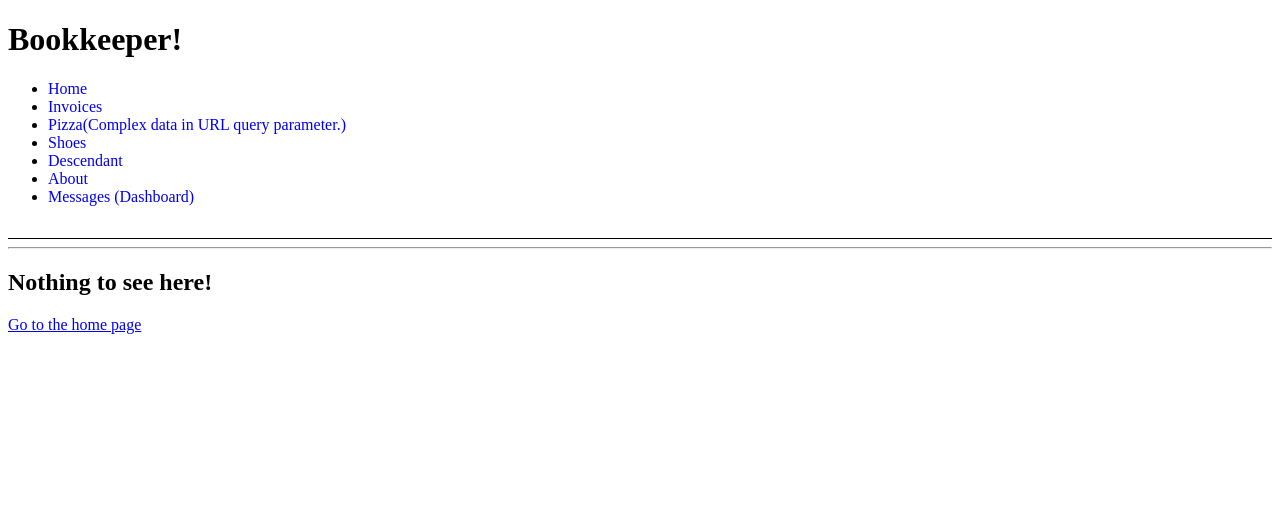
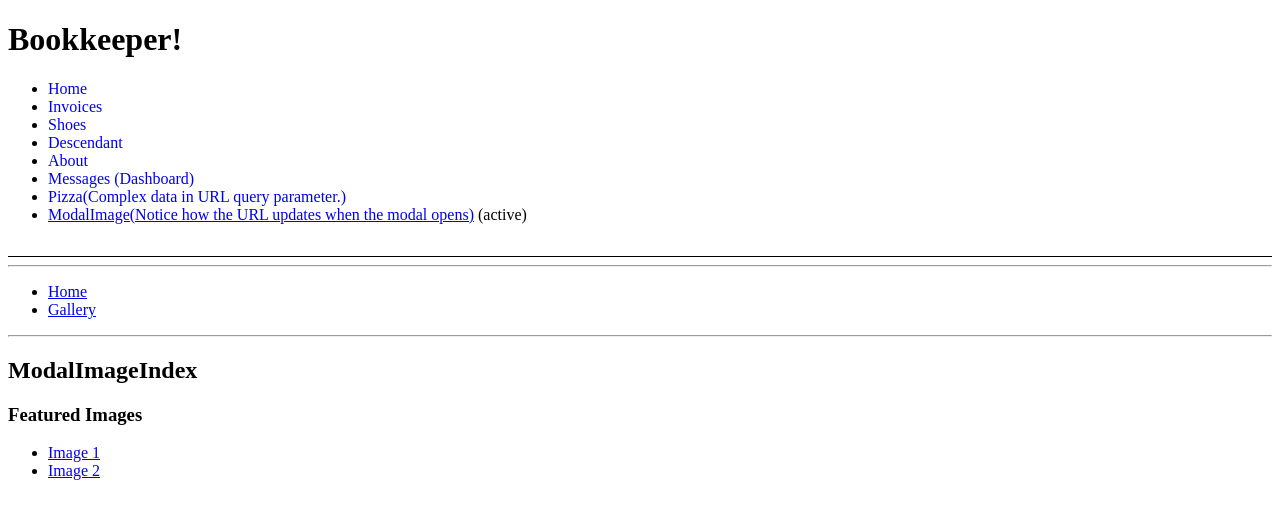
Before and after one commit to XXuain/Learn-react-router-v6, a React (Create React App) app: page /modalImage in a window 1280 px wide. Shown: the top 518 px of the page. Built offline with nearby package versions, Linux system fonts and the light colour scheme.

Commit message:
add: view image

```diff
--- a/package.json
+++ b/package.json
@@ -3,6 +3,7 @@
   "version": "0.1.0",
   "private": true,
   "dependencies": {
+    "@reach/dialog": "^0.16.2",
     "@testing-library/jest-dom": "^5.16.2",
     "@testing-library/react": "^12.1.3",
     "@testing-library/user-event": "^13.5.0",
--- a/src/App.js
+++ b/src/App.js
@@ -10,6 +10,7 @@ import {
 } from 'react-router-dom';
 import Home from './pages/Home';
 import Pizza from './pages/Pizza';
+import ModalImage from './pages/ModalImage';
 import Invoices from './pages/invoices';
 import Invoice from './pages/invoice';
 import Shoes from './pages/shoes';
@@ -25,7 +26,6 @@ function App() {
       <Routes>
         <Route path="/" element={<Layout />}>
           <Route index element={<Home />} />
-          <Route path="pizza" element={<Pizza />} />
           <Route path="invoices" element={<Invoices />}>
             <Route
               index
@@ -58,6 +58,10 @@ function App() {
             }
           />
 
+          {/* example */}
+          <Route path="pizza" element={<Pizza />} />
+          <Route path="modalImage/*" element={<ModalImage />} />
+
           {/* no match route */}
           <Route path="*" element={<NoMatch />} />
         </Route>
@@ -83,11 +87,6 @@ function Layout() {
             <CustomLink to="/invoices">Invoices</CustomLink>
           </li>
           <li>
-            <CustomLink to="/Pizza">
-              Pizza(Complex data in URL query parameter.)
-            </CustomLink>
-          </li>
-          <li>
             <CustomLink to="/shoes">Shoes</CustomLink>
           </li>
           <li>
@@ -99,6 +98,16 @@ function Layout() {
           <li>
             <CustomLink to="/dashboard/messages">
               Messages (Dashboard)
+            </CustomLink>
+          </li>
+          <li>
+            <CustomLink to="/pizza">
+              Pizza(Complex data in URL query parameter.)
+            </CustomLink>
+          </li>
+          <li>
+            <CustomLink to="/modalImage">
+              ModalImage(Notice how the URL updates when the modal opens)
             </CustomLink>
           </li>
         </ul>
@@ -132,7 +141,7 @@ function NoMatch() {
     <div>
       <h2>Nothing to see here!</h2>
       <p>
-        <Link to="/">Go to the home page</Link>
+        <Link to="/">Go to the home page!</Link>
       </p>
     </div>
   );
--- /dev/null
+++ b/src/data/images.js
@@ -0,0 +1,28 @@
+let IMAGES = [
+  {
+    id: 0,
+    title: 'Enjoying a cup of coffee',
+    src: 'https://images.unsplash.com/photo-1631016800696-5ea8801b3c2a?crop=entropy&cs=tinysrgb&fit=crop&fm=jpg&h=400&ixid=MnwxfDB8MXxyYW5kb218MHx8fHx8fHx8MTYzMzM2Mzg4Ng&ixlib=rb-1.2.1&q=80&w=400',
+  },
+  {
+    id: 1,
+    title: 'Magical winter sunrise',
+    src: 'https://images.unsplash.com/photo-1618824834718-92f8469a4dd1?crop=entropy&cs=tinysrgb&fit=crop&fm=jpg&h=400&ixid=MnwxfDB8MXxyYW5kb218MHx8fHx8fHx8MTYzMzM2NDAzMw&ixlib=rb-1.2.1&q=80&w=400',
+  },
+  {
+    id: 2,
+    title: 'Dalmatian and pumpkins',
+    src: 'https://images.unsplash.com/photo-1633289944756-6295be214e16?crop=entropy&cs=tinysrgb&fit=crop&fm=jpg&h=400&ixid=MnwxfDB8MXxyYW5kb218MHx8fHx8fHx8MTYzMzM2NDA3Nw&ixlib=rb-1.2.1&q=80&w=400',
+  },
+  {
+    id: 3,
+    title: 'Fall into Autumn 🍂🐶',
+    src: 'https://images.unsplash.com/photo-1633172905740-2eb6730c95b4?crop=entropy&cs=tinysrgb&fit=crop&fm=jpg&h=400&ixid=MnwxfDB8MXxyYW5kb218MHx8fHx8fHx8MTYzMzM2NDEwMg&ixlib=rb-1.2.1&q=80&w=400',
+  },
+];
+
+function getImageById(id) {
+  return IMAGES.find((image) => image.id === id);
+}
+
+export { IMAGES, getImageById };
--- /dev/null
+++ b/src/pages/ModalImage.jsx
@@ -0,0 +1,194 @@
+import React from 'react';
+import {
+  Routes,
+  Route,
+  Outlet,
+  Link,
+  useLocation,
+  useNavigate,
+  useParams,
+} from 'react-router-dom';
+import { Dialog } from '@reach/dialog';
+import '@reach/dialog/styles.css';
+import { IMAGES, getImageById } from '../data/images';
+
+function ModalImage() {
+  let location = useLocation();
+  let state = location.state;
+  console.log('state', state, location);
+
+  return (
+    <div>
+      <Routes location={state?.backgroundLocation || location}>
+        <Route path="/" element={<ModalImageLayout />}>
+          <Route index element={<ModalImageIndex />} />
+          <Route path="gallery" element={<Gallery />}>
+            <Route path="img/:id" element={<Modal />} />
+          </Route>
+          <Route path="imageView/:id" element={<ImageView />} />
+          <Route path="*" element={<NoMatch />} />
+        </Route>
+      </Routes>
+    </div>
+  );
+}
+
+function ModalImageLayout() {
+  return (
+    <div>
+      <nav>
+        <ul>
+          <li>
+            <Link to="">Home</Link>
+          </li>
+          <li>
+            <Link to="gallery">Gallery</Link>
+          </li>
+        </ul>
+      </nav>
+
+      <hr />
+
+      <Outlet />
+    </div>
+  );
+}
+
+function ModalImageIndex() {
+  return (
+    <div>
+      <h2>ModalImageIndex</h2>
+      <h3>Featured Images</h3>
+      <ul>
+        <li>
+          <Link to="imageView/1">Image 1</Link>
+        </li>
+        <li>
+          <Link to="imageView/2">Image 2</Link>
+        </li>
+      </ul>
+    </div>
+  );
+}
+
+function Gallery() {
+  let location = useLocation();
+  console.log('location', location);
+
+  return (
+    <div style={{ padding: '0 24px' }}>
+      <h2>Gallery</h2>
+      <div
+        style={{
+          display: 'grid',
+          gridTemplateColumns: 'repeat(auto-fit, minmax(200px, 1fr))',
+          gap: '24px',
+        }}
+      >
+        {IMAGES.map((image) => (
+          <Link
+            key={image.id}
+            to={`img/${image.id}`}
+            // This is the trick! Set the `backgroundLocation` in location state
+            // so that when we open the modal we still see the current page in
+            // the background.
+            state={{ backgroundLocation: location }}
+          >
+            <img
+              width={200}
+              height={200}
+              style={{
+                width: '100%',
+                aspectRatio: '1 / 1',
+                height: 'auto',
+                borderRadius: '8px',
+              }}
+              src={image.src}
+              alt={image.title}
+            />
+          </Link>
+        ))}
+        <Outlet />
+      </div>
+    </div>
+  );
+}
+
+function ImageView() {
+  let { id } = useParams();
+  let image = getImageById(Number(id));
+
+  if (!image) return <div>Image not found</div>;
+
+  return (
+    <div>
+      <h1>{image.title}</h1>
+      <img width={400} height={400} src={image.src} alt="" />
+    </div>
+  );
+}
+
+function Modal() {
+  let navigate = useNavigate();
+  let { id } = useParams();
+  let image = getImageById(Number(id));
+  let buttonRef = React.useRef();
+
+  function onDismiss() {
+    navigate(-1);
+  }
+
+  if (!image) return null;
+
+  return (
+    <Dialog
+      aria-labelledby="label"
+      onDismiss={onDismiss}
+      initialFocusRef={buttonRef}
+    >
+      <div
+        style={{
+          display: 'grid',
+          justifyContent: 'center',
+          padding: '8px 8px',
+        }}
+      >
+        <h1 id="label" style={{ margin: 0 }}>
+          {image.title}
+        </h1>
+        <img
+          style={{
+            margin: '16px 0',
+            borderRadius: '8px',
+            width: '100%',
+            height: 'auto',
+          }}
+          width={400}
+          height={400}
+          src={image.src}
+          alt=""
+        />
+        <button
+          style={{ display: 'block' }}
+          ref={buttonRef}
+          onClick={onDismiss}
+        >
+          Close
+        </button>
+      </div>
+    </Dialog>
+  );
+}
+
+function NoMatch() {
+  return (
+    <div>
+      <h2>Nothing to see here!</h2>
+      <p>
+        <Link to="">Go to the home page</Link>
+      </p>
+    </div>
+  );
+}
+
+export default ModalImage;
--- a/src/pages/invoice.jsx
+++ b/src/pages/invoice.jsx
@@ -1,6 +1,6 @@
 /** @format */
 import { useParams, useNavigate } from 'react-router-dom';
-import { getInvoice, deleteInvoice } from '../data';
+import { getInvoice, deleteInvoice } from '../data/invoices';
 
 export default function Invoice() {
   let navigate = useNavigate();
--- a/src/pages/invoices.jsx
+++ b/src/pages/invoices.jsx
@@ -1,6 +1,6 @@
 /** @format */
 import { Outlet, useSearchParams } from 'react-router-dom';
-import { getInvoices } from '../data';
+import { getInvoices } from '../data/invoices';
 import QueryNavLink from '../componets/QueryNavLink';
 
 export default function Invoices() {
```
Also changed, not shown: src/data/invoices.js (renamed from src/data.js), 1 other file (tests, documents, lock files or other folders).
